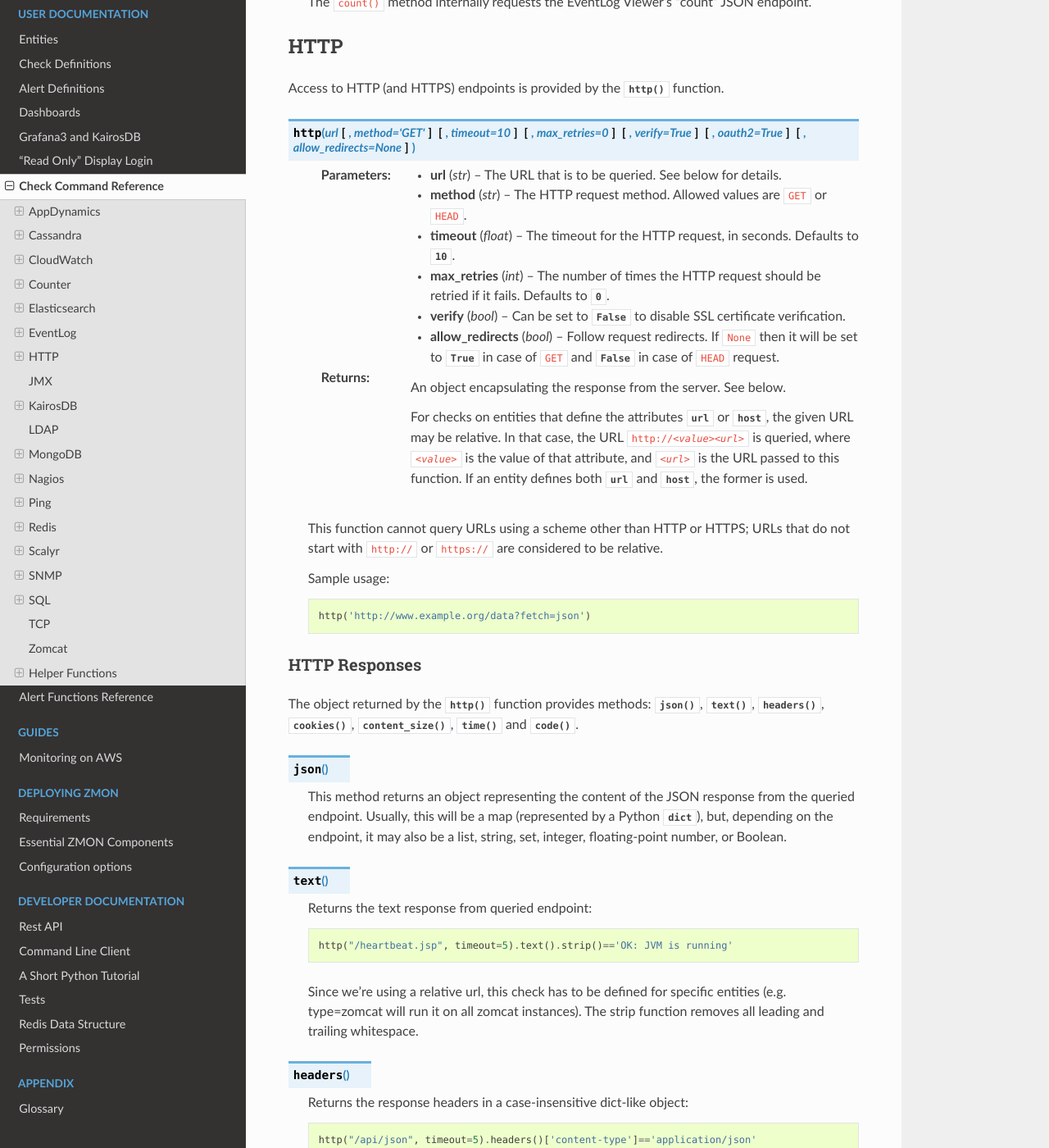
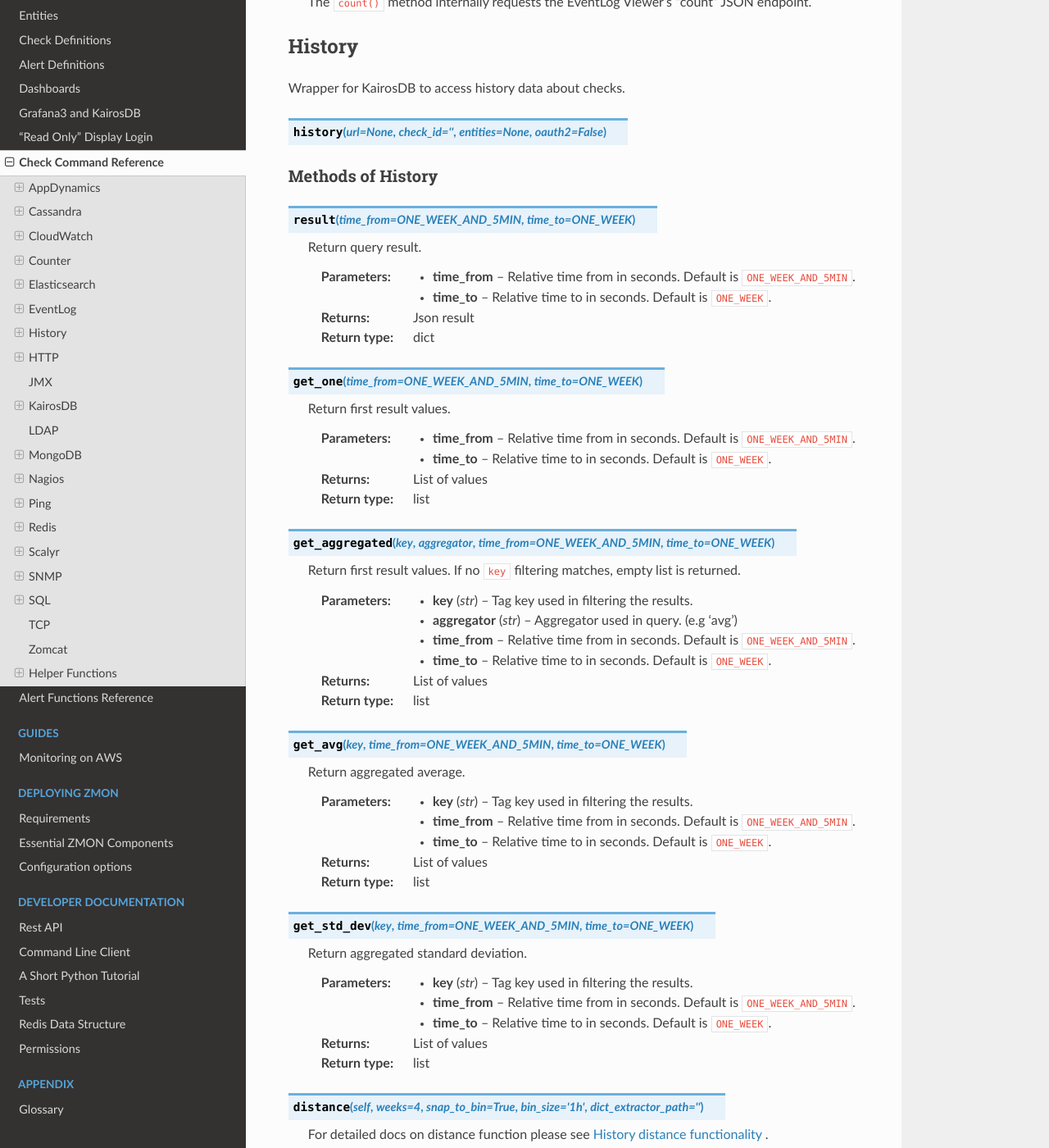
Before and after one commit to zalando-zmon/zmon-docs, a Sphinx documentation site: the page built from docs/user/check-commands.rst, in a window 1280 px wide and 1400 px high, scrolled down 6646 px. Shown: the whole window at 82% size. Built offline with Sphinx 7.4.7 and the Read the Docs theme 2.0.0, drawn with Linux system fonts in a browser that asks for light colours.

Commit message:
Add History docs

```diff
--- a/docs/user/alert-ref/alert_reference_functions.rst
+++ b/docs/user/alert-ref/alert_reference_functions.rst
@@ -100,6 +100,8 @@ The following functions are available in the alert condition expression:
 
     Returns a list for each entity containing the most recent value for the alert's check on that entity. Works regardless of the type of value. DOES NOT WORK in Trial Run right now!
 
+.. _history-distance-label:
+
 History distance functionality
 ^^^^^^^^^^^^^^^^^^^^^^^^^^^^^^
 The history distance functionality currently only works for numeric values, and not for structured ones, or arrays.
--- a/docs/user/check-commands.rst
+++ b/docs/user/check-commands.rst
@@ -13,6 +13,7 @@ categories.
 .. include:: check-ref/counter_wrapper.rst
 .. include:: check-ref/elastic_search_wrapper.rst
 .. include:: check-ref/eventlog_wrapper.rst
+.. include:: check-ref/history_wrapper.rst
 .. include:: check-ref/http_wrapper.rst
 .. include:: check-ref/jmx_wrapper.rst
 .. include:: check-ref/kairosdb_wrapper.rst
--- /dev/null
+++ b/docs/user/check-ref/history_wrapper.rst
@@ -0,0 +1,104 @@
+History
+--------
+
+Wrapper for KairosDB to access history data about checks.
+
+
+.. py:function:: history(url=None, check_id='', entities=None, oauth2=False)
+
+
+Methods of History
+^^^^^^^^^^^^^^^^^^^
+
+.. py:function:: result(time_from=ONE_WEEK_AND_5MIN, time_to=ONE_WEEK)
+
+    ::
+
+    Return query result.
+
+    :param time_from: Relative time from in seconds. Default is ``ONE_WEEK_AND_5MIN``.
+    :type application: int
+
+    :param time_to: Relative time to in seconds. Default is ``ONE_WEEK``.
+    :type application: int
+
+    :return: Json result
+    :rtype: dict
+
+.. py:function:: get_one(time_from=ONE_WEEK_AND_5MIN, time_to=ONE_WEEK)
+
+    ::
+
+    Return first result values.
+
+    :param time_from: Relative time from in seconds. Default is ``ONE_WEEK_AND_5MIN``.
+    :type application: int
+
+    :param time_to: Relative time to in seconds. Default is ``ONE_WEEK``.
+    :type application: int
+
+    :return: List of values
+    :rtype: list
+
+.. py:function:: get_aggregated(key, aggregator, time_from=ONE_WEEK_AND_5MIN, time_to=ONE_WEEK)
+
+    ::
+
+    Return first result values. If no ``key`` filtering matches, empty list is returned.
+
+    :param key: Tag key used in filtering the results.
+    :type key: str
+
+    :param aggregator: Aggregator used in query. (e.g 'avg')
+    :type aggregator: str
+
+    :param time_from: Relative time from in seconds. Default is ``ONE_WEEK_AND_5MIN``.
+    :type application: int
+
+    :param time_to: Relative time to in seconds. Default is ``ONE_WEEK``.
+    :type application: int
+
+    :return: List of values
+    :rtype: list
+
+.. py:function:: get_avg(key, time_from=ONE_WEEK_AND_5MIN, time_to=ONE_WEEK)
+
+    ::
+
+    Return aggregated average.
+
+    :param key: Tag key used in filtering the results.
+    :type key: str
+
+    :param time_from: Relative time from in seconds. Default is ``ONE_WEEK_AND_5MIN``.
+    :type application: int
+
+    :param time_to: Relative time to in seconds. Default is ``ONE_WEEK``.
+    :type application: int
+
+    :return: List of values
+    :rtype: list
+
+.. py:function:: get_std_dev(key, time_from=ONE_WEEK_AND_5MIN, time_to=ONE_WEEK)
+
+    ::
+
+    Return aggregated standard deviation.
+
+    :param key: Tag key used in filtering the results.
+    :type key: str
+
+    :param time_from: Relative time from in seconds. Default is ``ONE_WEEK_AND_5MIN``.
+    :type application: int
+
+    :param time_to: Relative time to in seconds. Default is ``ONE_WEEK``.
+    :type application: int
+
+    :return: List of values
+    :rtype: list
+
+.. py:function:: distance(self, weeks=4, snap_to_bin=True, bin_size='1h', dict_extractor_path='')
+
+    ::
+
+    For detailed docs on distance function please see :ref:`History distance functionality <history-distance-label>` .
--- a/docs/user/check-ref/kairosdb_wrapper.rst
+++ b/docs/user/check-ref/kairosdb_wrapper.rst
@@ -4,10 +4,10 @@ KairosDB
 Provides read access to the target KairosDB
 
 
-.. py:function:: kairosdb(url)
+.. py:function:: kairosdb(url, oauth2=False)
 
 
 Methods of KairosDB
 ^^^^^^^^^^^^^^^^^^^
 
-.. py:function:: query(name, group_by = [], tags = None, start = -5, end = 0, time_unit='seconds', aggregators = None)
+.. py:function:: query(name, group_by = None, tags = None, start = -5, end = 0, time_unit='seconds', aggregators = None)
```
